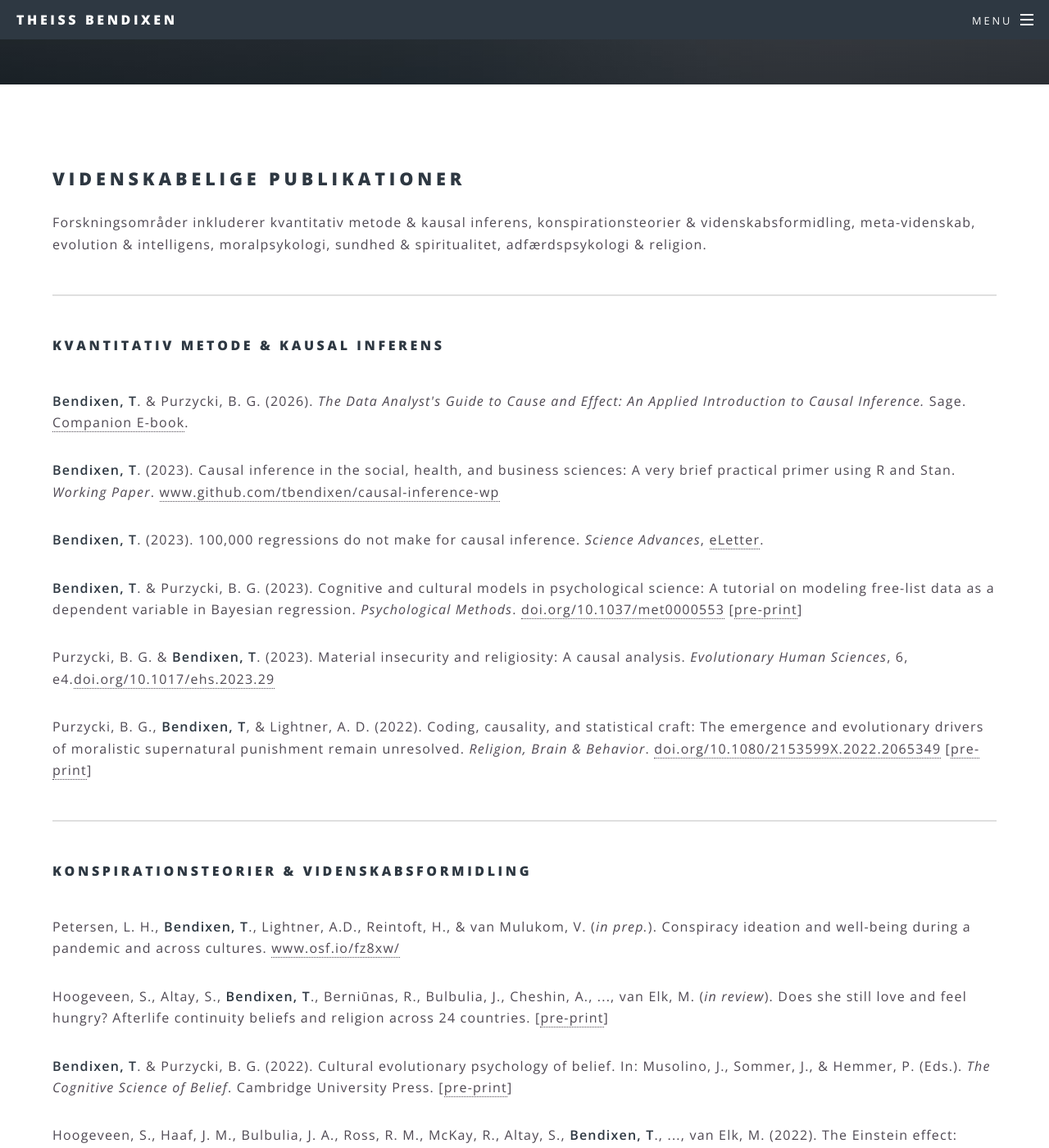
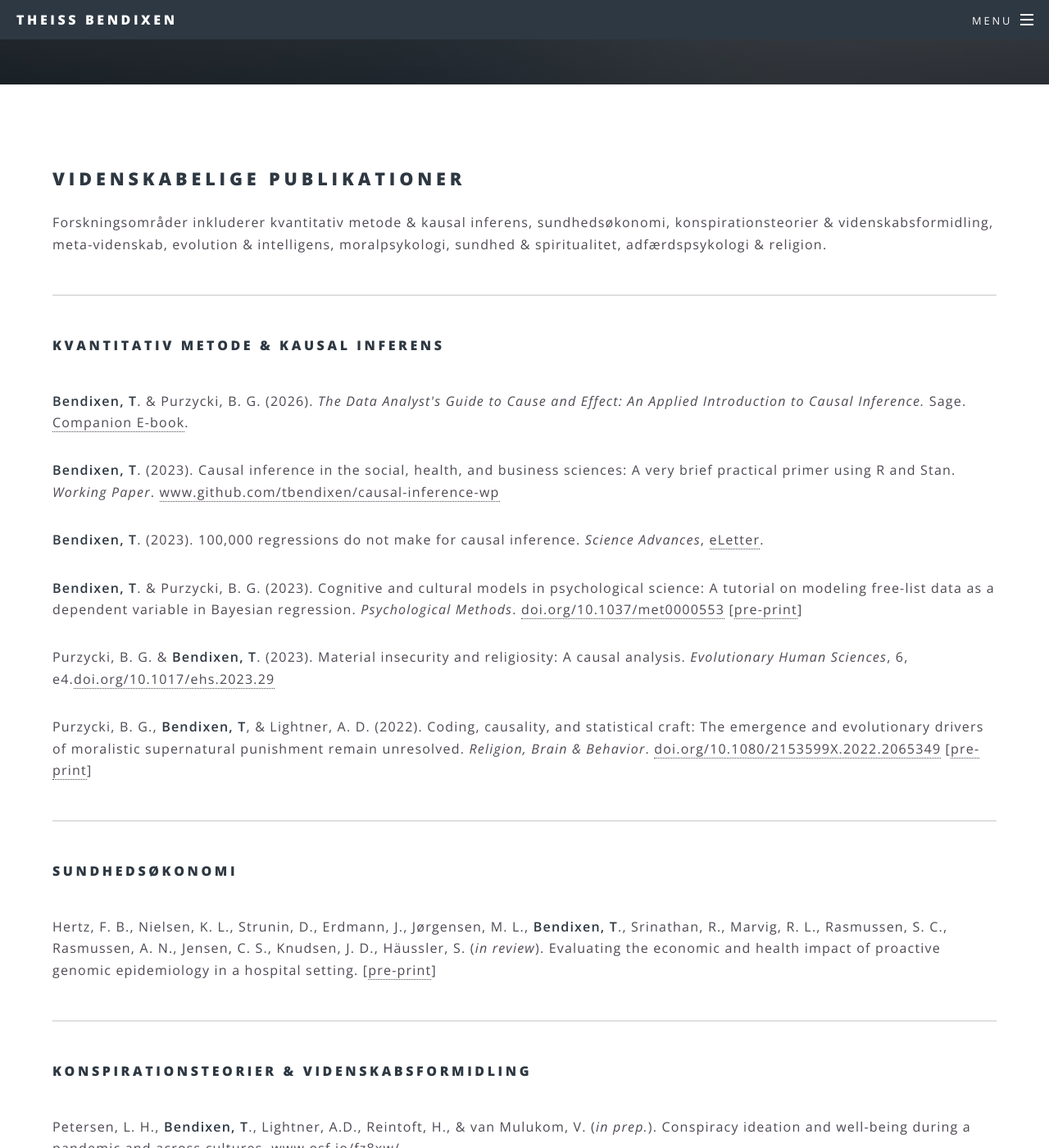
Before and after one commit to tbendixen/tbendixen.github.io.dk, a Jekyll site: the page built from forskning.html, in a window 1280 px wide and 1400 px high, scrolled down 232 px. Shown: the whole window at 82% size. Built offline with Jekyll 4.4.1, drawn with Linux system fonts in a browser that asks for light colours.

Commit message:
add pre-print

```diff
--- a/forskning.html
+++ b/forskning.html
@@ -5,7 +5,7 @@
 
 			<section>
 				<h2>Videnskabelige publikationer</h2>
-				<p>Forskningsområder inkluderer kvantitativ metode & kausal inferens, konspirationsteorier & videnskabsformidling, meta-videnskab,
+				<p>Forskningsområder inkluderer kvantitativ metode & kausal inferens, sundhedsøkonomi, konspirationsteorier & videnskabsformidling, meta-videnskab,
 					evolution & intelligens, moralpsykologi, sundhed & spiritualitet, adfærdspsykologi & religion.</p>
 				<hr />
 				<h4>Kvantitativ metode & Kausal inferens</h4>
@@ -19,6 +19,11 @@
 				<p>Purzycki, B. G. & <b>Bendixen, T</b>. (2023). Material insecurity and religiosity: A causal analysis. <i>Evolutionary Human Sciences</i>, 6, e4.<a href="https://doi.org/10.1017/ehs.2023.29">doi.org/10.1017/ehs.2023.29</a></p>
 				<p>Purzycki, B. G., <b>Bendixen, T</b>, & Lightner, A. D. (2022). Coding, causality, and statistical craft: The emergence and evolutionary drivers of moralistic supernatural punishment remain unresolved.
 					<i>Religion, Brain & Behavior</i>. <a href="https://doi.org/10.1080/2153599X.2022.2065349">doi.org/10.1080/2153599X.2022.2065349</a> [<a href="https://osf.io/preprints/socarxiv/qvjfp/">pre-print</a>]</p>
+				<hr />
+				<h4>Sundhedsøkonomi</h4>
+				<br />
+				<p>Hertz, F. B., Nielsen, K. L., Strunin, D., Erdmann, J., Jørgensen, M. L., <b>Bendixen, T</b>., Srinathan, R., Marvig, R. L., Rasmussen, S. C., Rasmussen, A. N., Jensen, C. S., Knudsen, J. D., Häussler, S. (<i>in review</i>).
+				Evaluating the economic and health impact of proactive genomic epidemiology in a hospital setting. [<a href="https://www.medrxiv.org/content/10.1101/2025.01.30.25321399v1">pre-print</a>]</p>
 				<hr />
 				<h4>Konspirationsteorier & Videnskabsformidling</h4>
 				<br />
```
